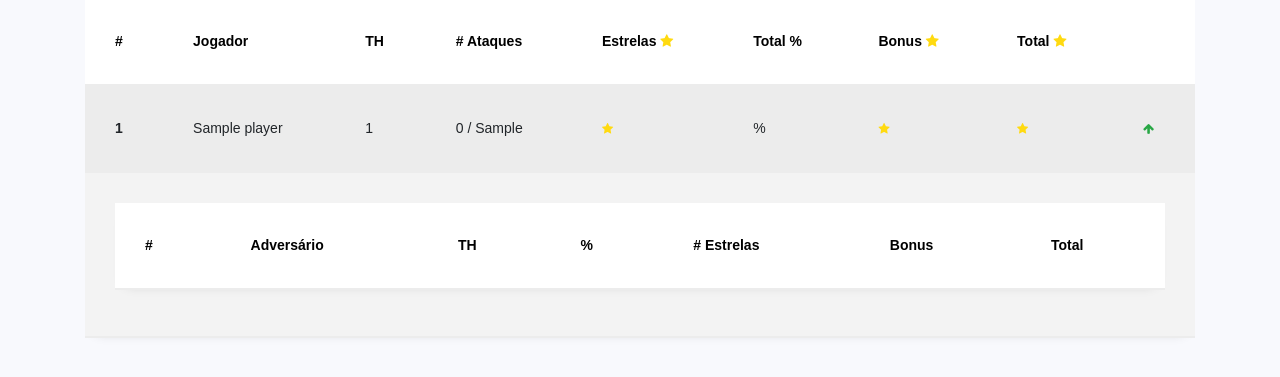
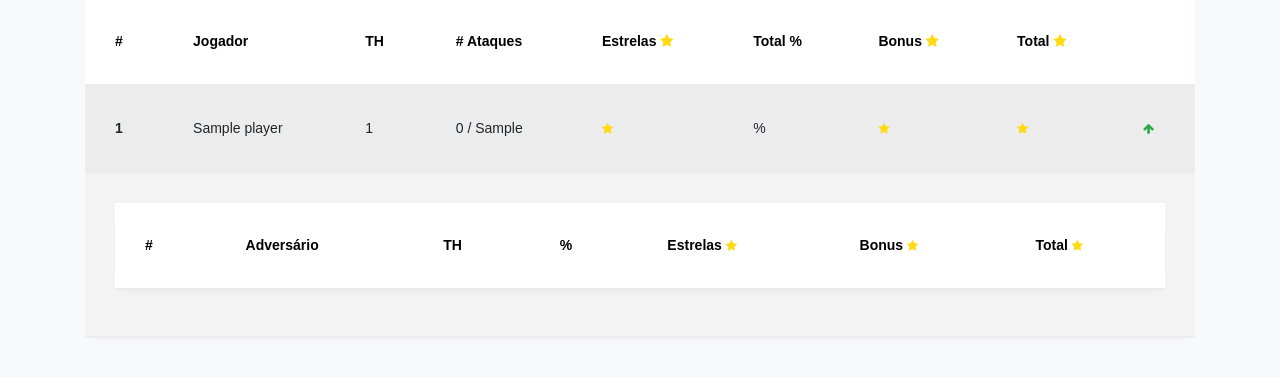
Before and after one commit to josecvcsilva/coc-leaderboard, a Django app: template templates/leaderboard.html in a window 1280 px wide, after a click that opens the changed part. Shown: the part 240-617 px from the top of the page. Run offline with Django 5.2, Linux system fonts and the light colour scheme; tables that the repository leaves empty hold one stand-in row (values such as "Sample post"); the template is opened without the code that fills it: values that come from a table or form of the project are taken from there, most other values are stand-ins (such as "Sample title", 1, 10 or a date in 2020); lists and menus that the app fills with data are empty; some libraries are stand-ins or nearby versions.

Commit message:
minor changes in frontend

```diff
--- a/templates/leaderboard.html
+++ b/templates/leaderboard.html
@@ -75,9 +75,9 @@
                                                 <th>Adversário</th>
                                                 <th>TH</th>
                                                 <th>%</th>
-                                                <th># Estrelas</th>
-                                                <th>Bonus</th>
-                                                <th>Total</th>
+                                                <th>Estrelas <i class="fa fa-star" aria-hidden="true"></i></th>
+                                                <th>Bonus <i class="fa fa-star" aria-hidden="true"></i></th>
+                                                <th>Total <i class="fa fa-star" aria-hidden="true"></i></th>
                                             </tr>
                                         </thead>
                                         <tbody>
```
